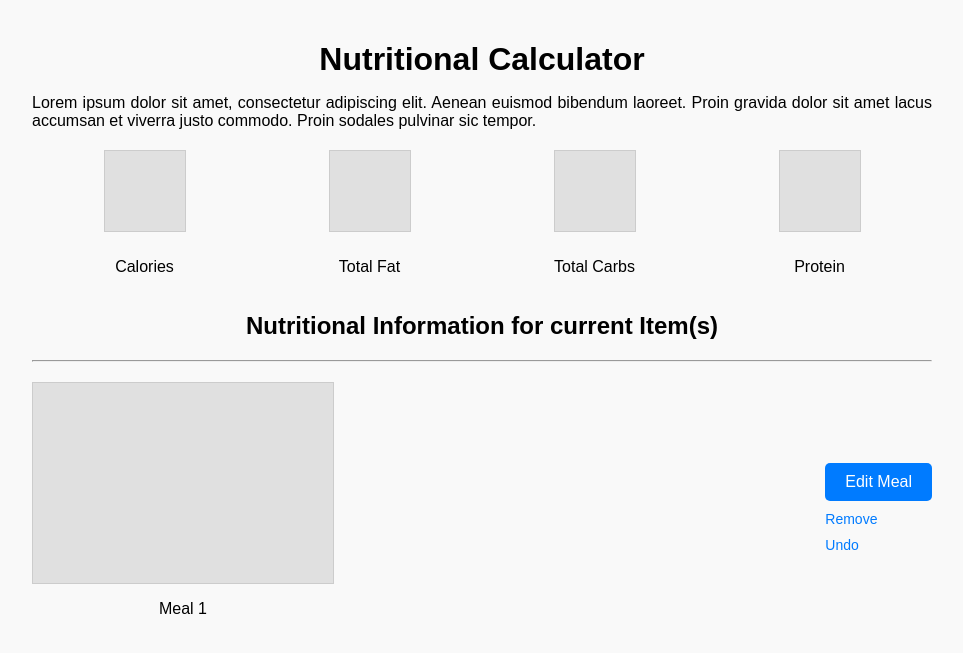
After one commit to lisa1704/Nutritional-Calculator, a PHP site: page /Calculator.php in a window 1280 px wide. The commit adds this page. Shown: the top 653 px of the page, without its empty margins (158-1121 px from the left). Run offline with PHP 8.4, Linux system fonts and the light colour scheme.

Commit message:
pages added

```diff
--- /dev/null
+++ b/Calculator.php
@@ -0,0 +1,48 @@
+<!DOCTYPE html>
+<html lang="en">
+<head>
+    <meta charset="UTF-8">
+    <meta name="viewport" content="width=device-width, initial-scale=1.0">
+    <title>Nutritional Calculator</title>
+    <link rel="stylesheet" href="css/calculator.css">
+</head>
+<body>
+    <div class="container">
+        <h1>Nutritional Calculator</h1>
+        <div class="description">
+            <p>Lorem ipsum dolor sit amet, consectetur adipiscing elit. Aenean euismod bibendum laoreet. Proin gravida dolor sit amet lacus accumsan et viverra justo commodo. Proin sodales pulvinar sic tempor.</p>
+        </div>
+        <div class="stats">
+            <div class="stat-box">
+                <div class="image-placeholder"></div>
+                <p>Calories</p>
+            </div>
+            <div class="stat-box">
+                <div class="image-placeholder"></div>
+                <p>Total Fat</p>
+            </div>
+            <div class="stat-box">
+                <div class="image-placeholder"></div>
+                <p>Total Carbs</p>
+            </div>
+            <div class="stat-box">
+                <div class="image-placeholder"></div>
+                <p>Protein</p>
+            </div>
+        </div>
+        <h2>Nutritional Information for current Item(s)</h2>
+        <hr>
+        <div class="meal-section">
+            <div class="meal-info">
+                <div class="image-placeholder large"></div>
+                <p>Meal 1</p>
+            </div>
+            <div class="meal-actions">
+                <button class="edit-button" type="button" onclick="location.href='AddIngredients.php'">Edit Meal</button>
+                <a href="#" class="remove-link">Remove</a>
+                <a href="#" class="undo-link">Undo</a>
+            </div>
+        </div>
+    </div>
+</body>
+</html>
--- /dev/null
+++ b/css/calculator.css
@@ -0,0 +1,101 @@
+body {
+    font-family: Arial, sans-serif;
+    margin: 0;
+    padding: 20px;
+    background-color: #f9f9f9;
+}
+
+.container {
+    max-width: 900px;
+    margin: 0 auto;
+    text-align: center;
+}
+
+h1 {
+    font-size: 2em;
+    margin-bottom: 10px;
+}
+
+.description {
+    margin-bottom: 20px;
+}
+
+.description p {
+    text-align: justify;
+    overflow-y: auto;
+    max-height: 100px;
+}
+
+.stats {
+    display: flex;
+    justify-content: space-around;
+    margin: 20px 0;
+}
+
+.stat-box {
+    display: flex;
+    flex-direction: column;
+    align-items: center;
+    gap: 10px;
+}
+
+.image-placeholder {
+    width: 80px;
+    height: 80px;
+    background-color: #e0e0e0;
+    border: 1px solid #ccc;
+}
+
+.meal-section {
+    display: flex;
+    justify-content: space-between;
+    align-items: center;
+    margin-top: 20px;
+}
+
+.meal-info {
+    display: flex;
+    flex-direction: column;
+    align-items: center;
+}
+
+.image-placeholder.large {
+    width: 300px;
+    height: 200px;
+    background-color: #e0e0e0;
+    border: 1px solid #ccc;
+}
+
+.meal-actions {
+    display: flex;
+    flex-direction: column;
+    align-items: flex-start;
+    gap: 10px;
+}
+
+.edit-button {
+    background-color: #007bff;
+    color: white;
+    padding: 10px 20px;
+    border: none;
+    border-radius: 5px;
+    cursor: pointer;
+    font-size: 16px;
+}
+
+.edit-button:hover {
+    background-color: #0056b3;
+}
+
+.remove-link,
+.undo-link {
+    color: #007bff;
+    text-decoration: none;
+    font-size: 14px;
+    cursor: pointer;
+}
+
+.remove-link:hover,
+.undo-link:hover {
+    text-decoration: underline;
+}
--- a/index.php
+++ b/index.php
@@ -19,11 +19,15 @@
                 </div>
                 <div class="category-card">
                     <div class="image-placeholder"></div>
+                    <form action="lunchMenu.php" method="GET">
                     <button>Lunch</button>
+                    </form>
                 </div>
                 <div class="category-card">
                     <div class="image-placeholder"></div>
+                    <form action="dinnerMenu.php" method="GET">
                     <button>Dinner</button>
+                    </form>
                 </div>
             </div>
         </div>
```
Also changed, not shown: AddIngredients.php (added, +54 -0 lines), css/ingredients.css (added, +57 -0 lines), dinnerMenu.php (added, +53 -0 lines), lunchMenu.php (added, +45 -0 lines).
